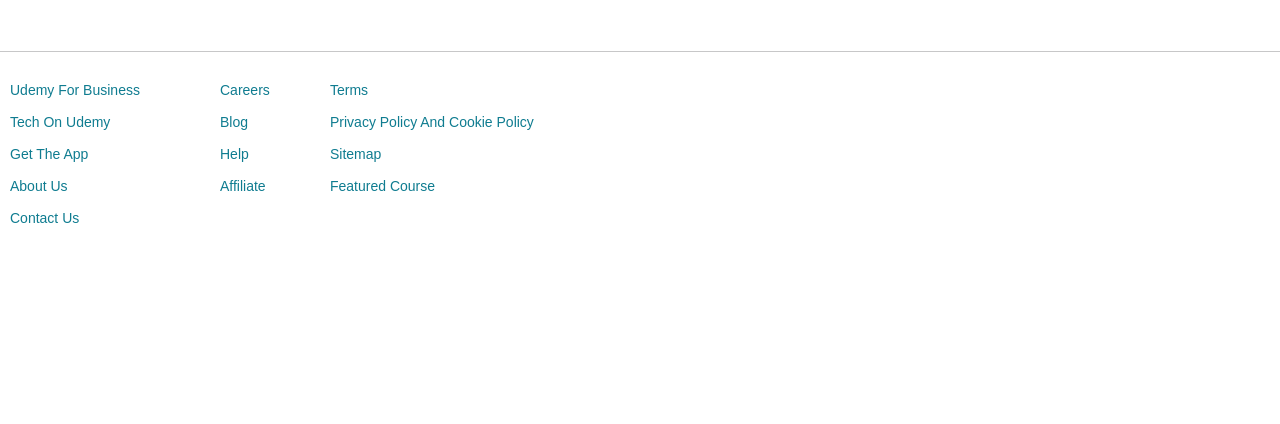
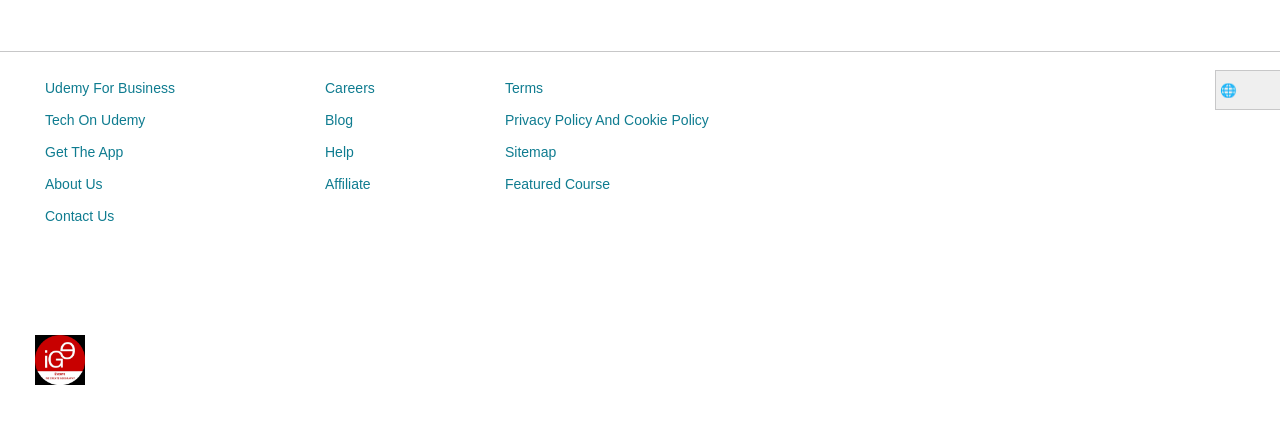
Before and after one commit to pavinane/IG9Web, a React (Create React App) app: page / in a window 1280 px wide. Shown: the part 4825-5249 px from the top of the page. Before the commit the page ends 5061 px from the top, so only its background shows below. Built offline with nearby package versions, Linux system fonts and the light colour scheme; grey boxes are pictures that could not be loaded.

Commit message:
created footer-section

```diff
--- a/src/App/Course/Coursecategories.jsx
+++ b/src/App/Course/Coursecategories.jsx
@@ -9,6 +9,9 @@
 import image7 from '../images/cate7.jpg';
 import image8 from '../images/cate8.jpg';
 import prsn from '../images/prsn1.jpg';
+// import lg from '..images/logo.jpg';
+import logo from '../images/logo.jpg';
+
 import './coursecate.scss';
 
 
@@ -128,6 +131,16 @@
 
                 </tr>
             </table>
+            <select>
+
+                <option value="english"> &#127760; english</option>
+                <option value="hindi">hindi</option>
+                <option value="deutsch">deutsch</option>
+                <option value="roman">roman</option>
+                <option value="french">french</option>
+            </select>
+            <img src={logo} alt="" width="50" height="50" />
+            <p>&#169; 2020 Udemy, Inc. </p>
 
         </div>
 
--- a/src/App/Course/coursecate.scss
+++ b/src/App/Course/coursecate.scss
@@ -1,7 +1,8 @@
 .top-cate-section{
   display: grid;
   grid-gap: 20px;
-  grid-template-rows: 1000px 420px 200px 500px;
+  grid-template-rows: 1000px 420px 200px 500px 450px 366px;
+
 
 }
 
@@ -215,3 +216,45 @@
     }
   }
 }
+
+.footer{
+  display: grid;
+  grid-template-columns: 3fr 1fr;
+  grid-gap: 50px;
+  width: 1430px;
+  margin: 0 auto;
+  table{
+
+      #table-list{
+          display: grid;
+          grid-template-columns: 200px 100px 250px;
+          grid-gap: 80px;
+          // text-align: center;
+          padding: 8px;
+          td{
+              text-transform: capitalize;
+              color: #0f7c90;
+              font-family: Arial, Helvetica, sans-serif;
+              font-size: 14px;
+          }
+
+      }
+  }
+  select{
+      width: 250px;
+      height: 40px;
+      justify-self: flex-end;
+      text-transform: capitalize;
+     word-spacing: 50px;
+     border: 1px solid #c7c7c8;
+
+  }
+  p{
+      justify-self: flex-end;
+      color: #73726c;
+      font-weight: 400;
+      font-family: Arial, Helvetica, sans-serif;
+      font-size: 12px;
+      // align-self: flex-end;
+  }
+}
--- a/src/App/Course/student.scss
+++ b/src/App/Course/student.scss
@@ -58,23 +58,3 @@
         border-radius: 10px;
     }
 }
-.footer{
-    table{
-
-
-        #table-list{
-            display: grid;
-            grid-template-columns: 200px 100px 250px;
-            grid-gap: 10px;
-            // text-align: center;
-            padding: 8px;
-            td{
-                text-transform: capitalize;
-                color: #0f7c90;
-                font-family: Arial, Helvetica, sans-serif;
-                font-size: 14px;
-            }
-
-        }
-    }
-}
```
